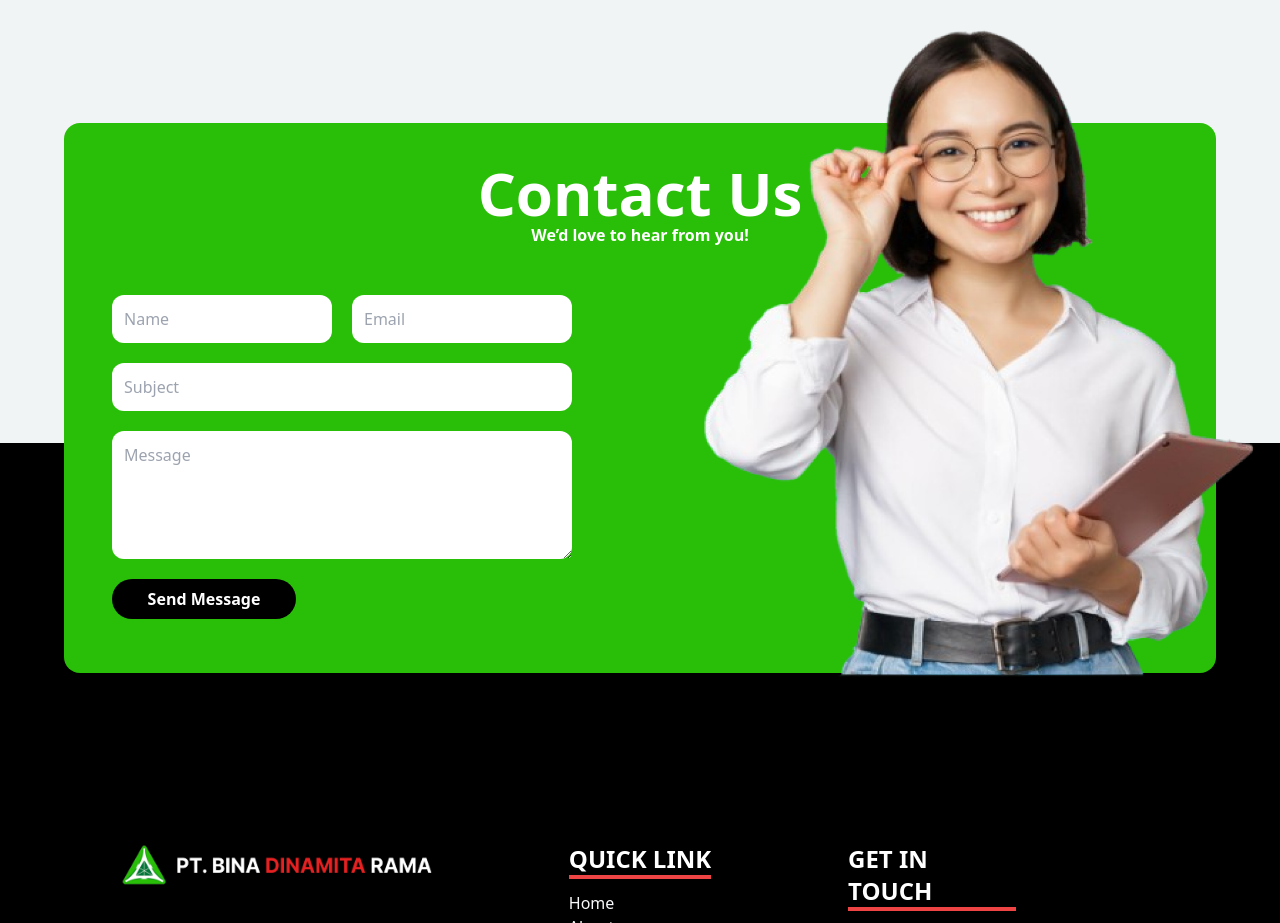
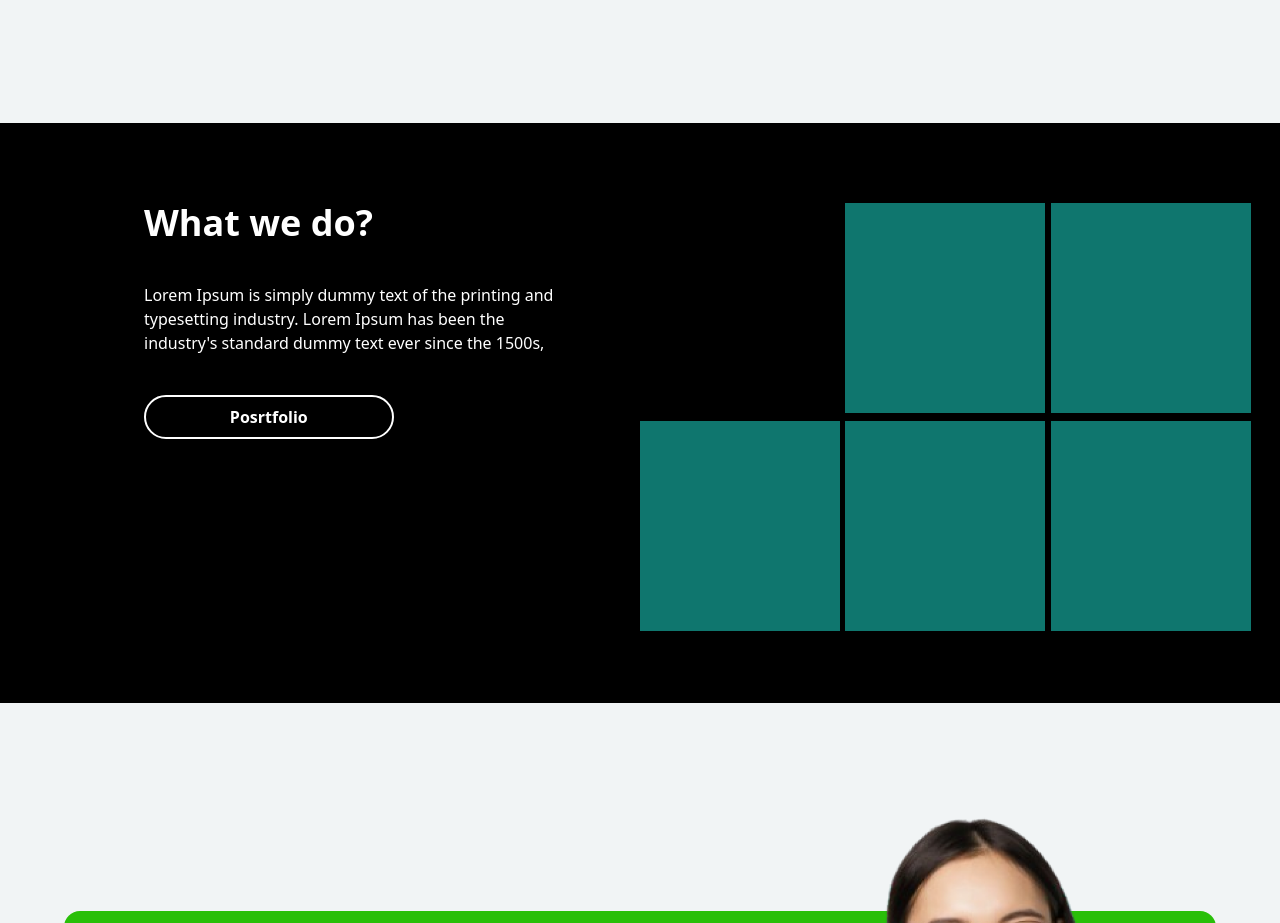
Before and after one commit to ujangaris/company-perusahaan, a React app: page / in a window 1280 px wide. Shown: the part 4060-4983 px from the top of the page. Built offline with nearby package versions, Linux system fonts and the light colour scheme; the HTML template or start-up script is replaced by a standard one.

Commit message:
we-do section

```diff
--- a/src/App.jsx
+++ b/src/App.jsx
@@ -5,6 +5,7 @@ import { Destination } from "./components/Destination";
 import { Footer } from "./components/Footer";
 import { Header } from "./components/Header";
 import { Hero } from "./components/Hero";
+import { We_do } from "./components/We_do";
 
 function App() {
   return (
@@ -25,7 +26,9 @@ function App() {
       <About />
       {/* akhir About section */}
       {/* Footer section */}
-
+      {/*  We do section */}
+      <We_do />
+      {/* akhir We do section */}
       <Footer />
       {/* akhir Footer section */}
       {/* <div className="mt-80"></div> */}
--- /dev/null
+++ b/src/components/We_do.jsx
@@ -0,0 +1,36 @@
+import React from "react";
+
+export const We_do = () => {
+  return (
+    <>
+      {/* We do section */}
+      <section className="we-do w-screen px-4 bg-black   mx-auto h-[610px] md:h-[400px] xl:h-[580px] mt-20 lg:mb-52">
+        <div className="max-w-6xl grid grid-cols-1 md:grid-cols-2 mx-auto">
+          <div className="left-we-do mt-10 md:mt-20 px-10 lg:px-20 ">
+            <h1 className="text-2xl lg:text-4xl font-bold text-white mb-10">
+              What we do?
+            </h1>
+            <p className="text-sm lg:text-base font-medium text-white mb-10">
+              Lorem Ipsum is simply dummy text of the printing and typesetting
+              industry. Lorem Ipsum has been the industry's standard dummy text
+              ever since the 1500s,
+            </p>
+            <button className="text-white font-semibold text-xs lg:text-base border-2 border-white bg-black w-full lg:w-3/5 rounded-full px-1 py-2 ">
+              Posrtfolio
+            </button>
+          </div>
+
+          <div className="right-we-do grid grid-cols-3 w-[280px] md:w-[304px] h-[200] md:h-[212px] xl:w-[608px] xl:h-[424px] mt-20 gap-y-2 gap-x-2 mx-auto">
+            <div className="box-one h-[90px] w-90px] md:h-[100px] md:w-100px] xl:h-[210px] xl:w-[200px]  "></div>
+            <div className="box-two h-[90px] w-90px] md:h-[100px] md:w-100px] xl:h-[210px] xl:w-[200px] bg-teal-700"></div>
+            <div className="box-three h-[90px] w-90px] md:h-[100px] md:w-100px] xl:h-[210px] xl:w-[200px] bg-teal-700"></div>
+            <div className="box-one h-[90px] w-90px] md:h-[100px] md:w-100px] xl:h-[210px] xl:w-[200px] bg-teal-700 "></div>
+            <div className="box-two h-[90px] w-90px] md:h-[100px] md:w-100px] xl:h-[210px] xl:w-[200px] bg-teal-700"></div>
+            <div className="box-three h-[90px] w-90px] md:h-[100px] md:w-100px] xl:h-[210px] xl:w-[200px] bg-teal-700"></div>
+          </div>
+        </div>
+      </section>
+      {/* akhir We do section */}
+    </>
+  );
+};
```
